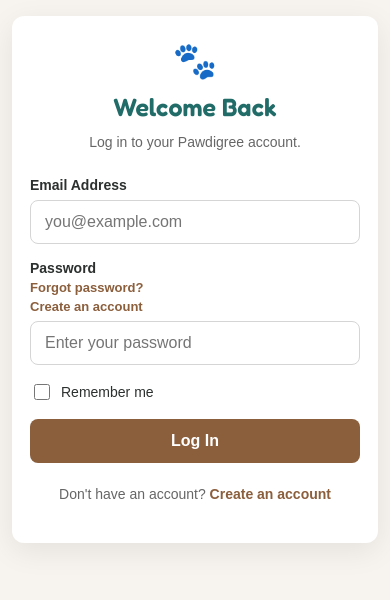
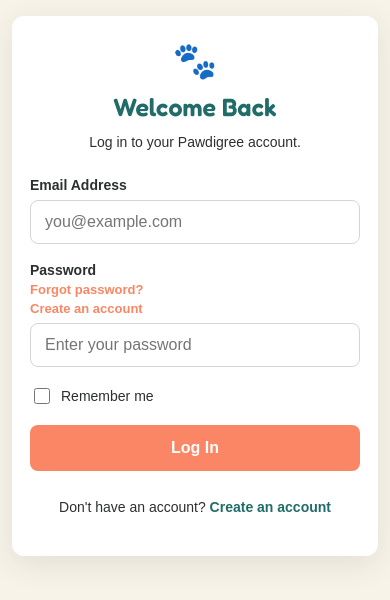
Before and after one commit to Pawdigree-Pet-Marketplace/pawdigree-frontend, a React (Vite) app: page /login in a window 390 px wide. Shown: the top 600 px of the page. Built offline with nearby package versions, Linux system fonts and the light colour scheme.

Commit message:
all changes have been staged for commit

```diff
--- a/src/components/CustomerLogin.css
+++ b/src/components/CustomerLogin.css
@@ -5,18 +5,16 @@
   align-items: center;
   justify-content: center;
   padding: 32px 16px;
-  background: #f7f4ef;
-  box-sizing: border-box;
+  background-color: var(--cream);
 }
 
 .login-card {
   width: 100%;
   max-width: 480px;
   padding: 40px;
-  background: white;
+  background-color: var(--white);
   border-radius: 16px;
-  box-shadow: 0 8px 30px rgba(0, 0, 0, 0.08);
-  box-sizing: border-box;
+  box-shadow: 0 8px 30px rgba(44, 48, 47, 0.1);
 }
 
 .login-header {
@@ -31,12 +29,15 @@
 
 .login-header h1 {
   margin: 0 0 10px;
+  color: var(--teal);
+  font-family: var(--font-heading);
   font-size: 30px;
 }
 
 .login-header p {
   margin: 0;
-  color: #666;
+  color: var(--charcoal);
+  font-family: var(--font-body);
   line-height: 1.5;
 }
 
@@ -53,6 +54,7 @@
 }
 
 .form-group label {
+  color: var(--charcoal);
   font-weight: 600;
   font-size: 14px;
 }
@@ -62,15 +64,15 @@
   padding: 12px 14px;
   border: 1px solid #d5d5d5;
   border-radius: 8px;
+  background-color: var(--white);
+  color: var(--charcoal);
   font-size: 16px;
-  font-family: inherit;
   outline: none;
-  box-sizing: border-box;
 }
 
 .form-group input:focus {
-  border-color: #8b5e3c;
-  box-shadow: 0 0 0 3px rgba(139, 94, 60, 0.1);
+  border-color: var(--teal);
+  box-shadow: 0 0 0 3px rgba(33, 108, 104, 0.12);
 }
 
 .password-label {
@@ -81,7 +83,7 @@
 }
 
 .password-label a {
-  color: #8b5e3c;
+  color: var(--coral);
   font-size: 13px;
   font-weight: 600;
   text-decoration: none;
@@ -95,17 +97,14 @@
   display: flex;
   align-items: center;
   gap: 8px;
+  color: var(--charcoal);
   font-size: 14px;
 }
 
 .remember-me input {
   width: 16px;
   height: 16px;
-  accent-color: #8b5e3c;
-}
-
-.remember-me label {
-  cursor: pointer;
+  accent-color: var(--teal);
 }
 
 .login-button {
@@ -113,34 +112,33 @@
   padding: 14px;
   border: none;
   border-radius: 8px;
-  background: #8b5e3c;
-  color: white;
+  background-color: var(--coral);
+  color: var(--white);
   font-size: 16px;
   font-weight: 600;
-  font-family: inherit;
   cursor: pointer;
-  transition: background 0.2s ease;
+  transition: opacity 0.2s ease;
 }
 
 .login-button:hover {
-  background: #70482d;
+  opacity: 0.9;
 }
 
 .login-button:focus-visible {
-  outline: 3px solid #c8a88e;
+  outline: 3px solid rgba(33, 108, 104, 0.3);
   outline-offset: 3px;
 }
 
 .register-text {
   margin-top: 25px;
   text-align: center;
-  color: #666;
+  color: var(--charcoal);
   font-size: 14px;
   line-height: 1.6;
 }
 
 .register-text a {
-  color: #8b5e3c;
+  color: var(--teal);
   font-weight: 600;
   text-decoration: none;
 }
@@ -156,7 +154,6 @@
   }
 
   .login-card {
-    max-width: 460px;
     padding: 32px;
   }
 
@@ -193,21 +190,9 @@
     font-size: 14px;
   }
 
-  .login-form {
-    gap: 16px;
-  }
-
   .password-label {
     align-items: flex-start;
     flex-direction: column;
     gap: 4px;
   }
-
-  .login-button {
-    padding: 13px;
-  }
-
-  .register-text {
-    margin-top: 20px;
-  }
 }
```
